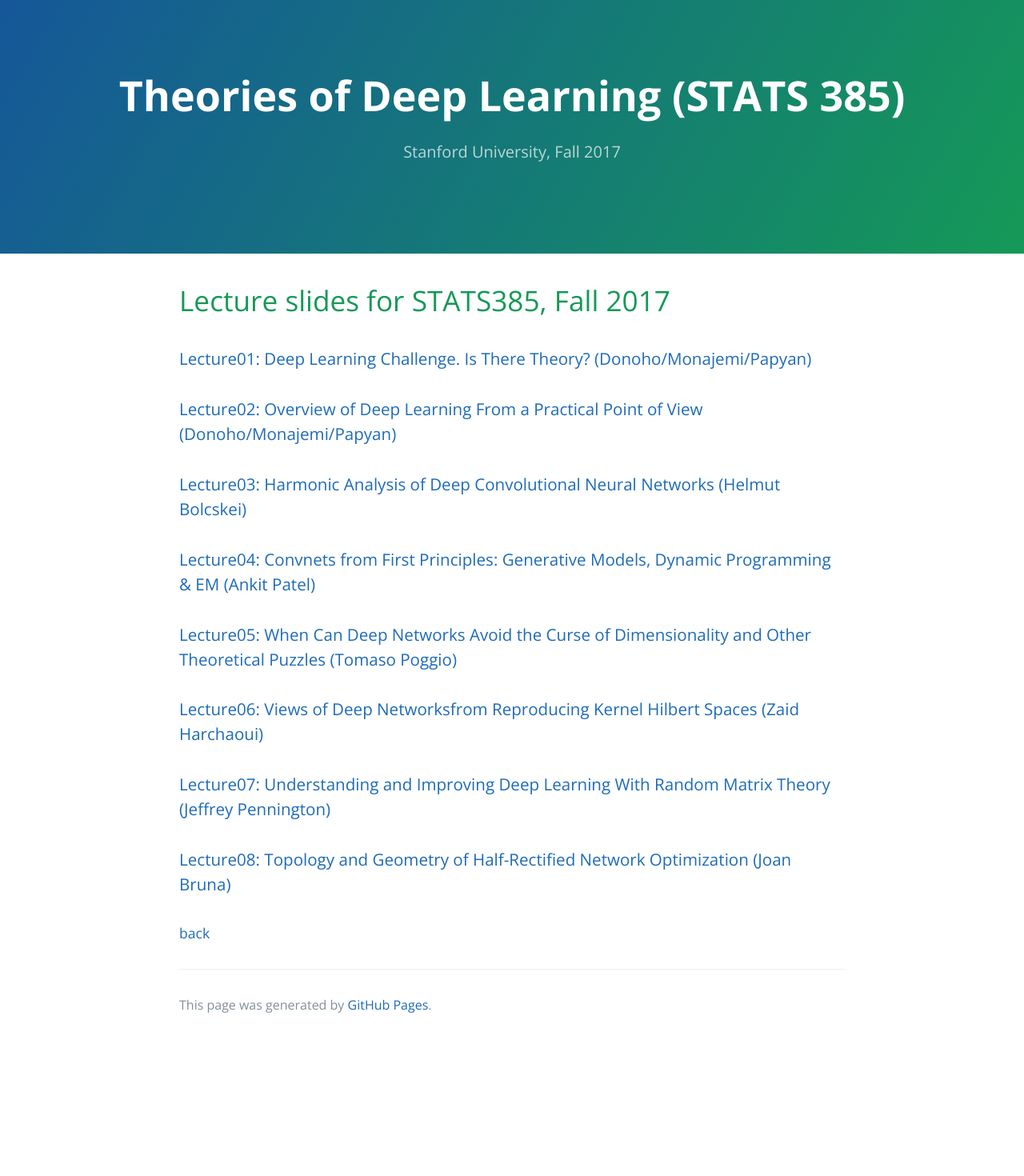
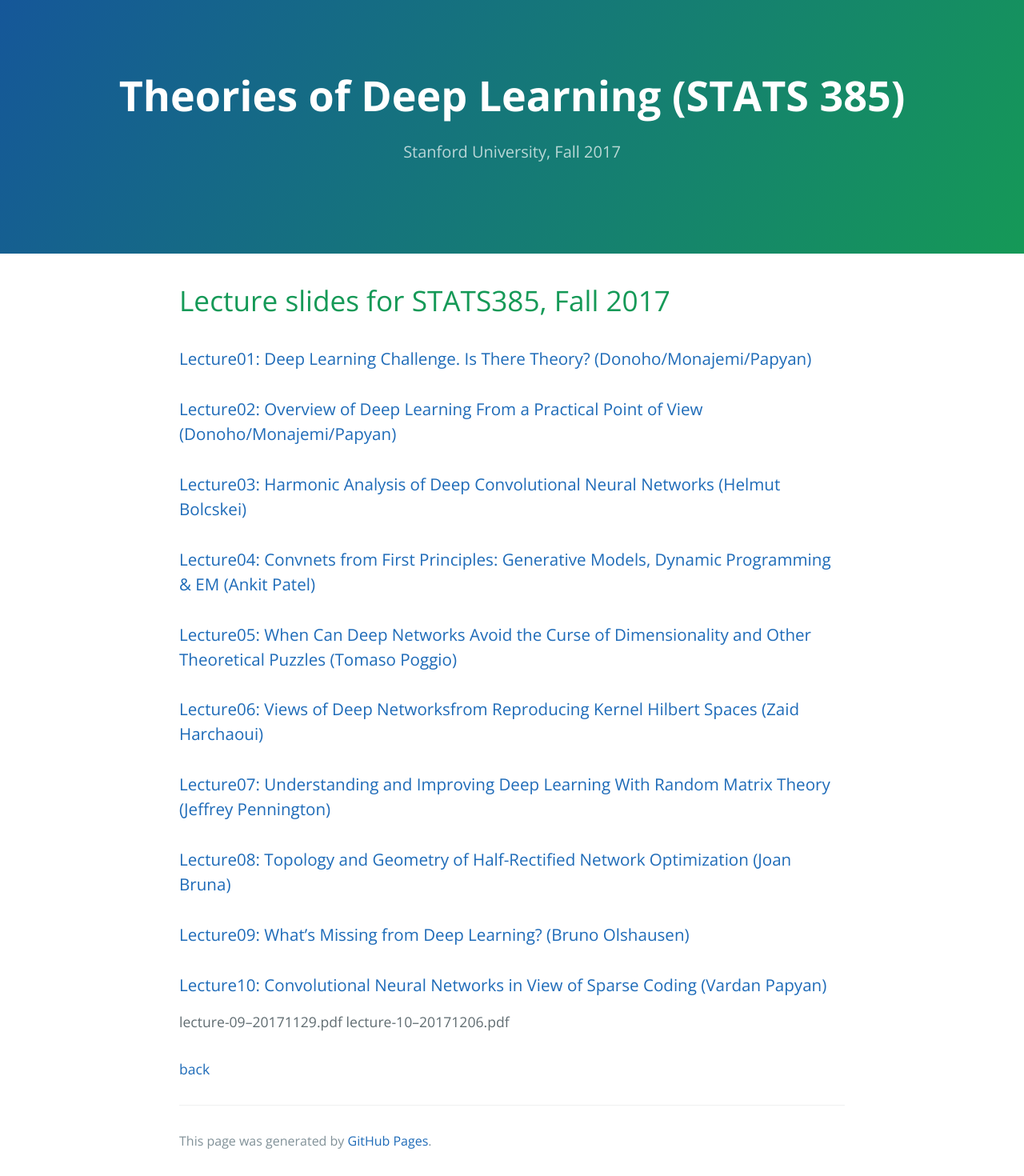
Before and after one commit to stats385/stats385.github.io, a Jekyll site: the page built from lecture_slides.md, in a window 1280 px wide. Shown: the whole page at 80% size. Built offline with Jekyll 4.4.1, drawn with Linux system fonts in a browser that asks for light colours; our own code applies the rules of GitHub Pages for plain Markdown files; the repository's description, which GitHub fills in, is left out; before the commit the page ends 1300 px from its top, so only the background shows below that.

Commit message:
lecture 9 and 10 slides

```diff
--- a/lecture_slides.md
+++ b/lecture_slides.md
@@ -18,6 +18,13 @@
 
 ### [Lecture08: Topology and Geometry of Half-Rectified Network Optimization (Joan Bruna)](./assets/lectures/stanford_nov15.pdf)
 
+### [Lecture09: What’s Missing from Deep Learning? (Bruno Olshausen)](./assets/lectures/lecture-09--20171129.pdf)
+
+### [Lecture10: Convolutional Neural Networks in View of Sparse Coding (Vardan Papyan)](./assets/lectures/lecture-10--20171206.pdf)
+
+lecture-09--20171129.pdf
+lecture-10--20171206.pdf
+
 ### []()
 
 [back](./)
```
Also changed, not shown: 2 other files.
